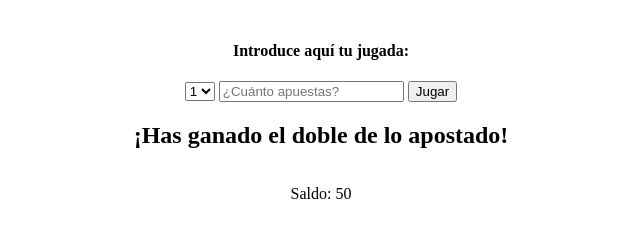
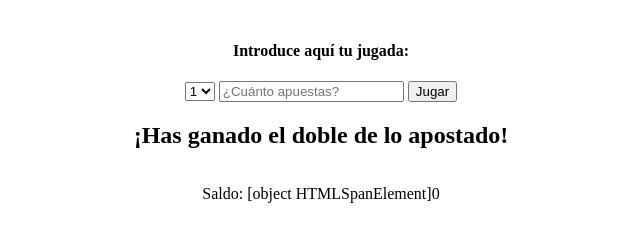
Before and after one commit to Adalab/modulo-2-evaluacion-intermedia-MiriamPaternain, a plain HTML site: page index.html in a window 1280 px wide. Both pictures are taken after a click on the input "Jugar". Shown: the part 67-306 px from the top of the page, without its empty margins (319-959 px from the left). Drawn offline with Linux system fonts and the light colour scheme.

Commit message:
add function balance

```diff
--- a/index.html
+++ b/index.html
@@ -32,7 +32,7 @@
       <h2 class="js_ajugar">¡Vamos a Jugar!</h2>
       <h2 class="hidden js_hasganado">¡Has ganado el doble de lo apostado!</h2>
       <h2 class="hidden js_hasperdido">¡Has perdido!</h2>
-      <p>Saldo: <span class="ja_money">50</span></p>
+      <p>Saldo: <span class="js_money">50</span></p>
     </main>
     <script src="./js/main.js"></script>
   </body>
--- a/js/main.js
+++ b/js/main.js
@@ -16,12 +16,14 @@ const playBtn = document.querySelector(".js_submit");
 const playText = document.querySelector(".js_ajugar");
 const winText = document.querySelector(".js_hasganado");
 const loseText = document.querySelector(".js_hasperdido");
-const money = document.querySelector(".js_money");
+let money = document.querySelector(".js_money");
 
 
 //Funciones:
 function balance(){
-
+const winBalance = betInput.value * 2;
+console.log(winBalance);
+return money.innerHTML = money + winBalance;
 }
 
 function compareNumbers(){
@@ -33,7 +35,7 @@ function compareNumbers(){
         playText.classList.add("hidden");
         winText.classList.remove("hidden");
         loseText.classList.add("hidden");
-
+        balance();
     }else{
         playText.classList.add("hidden");
         winText.classList.add("hidden");
```
